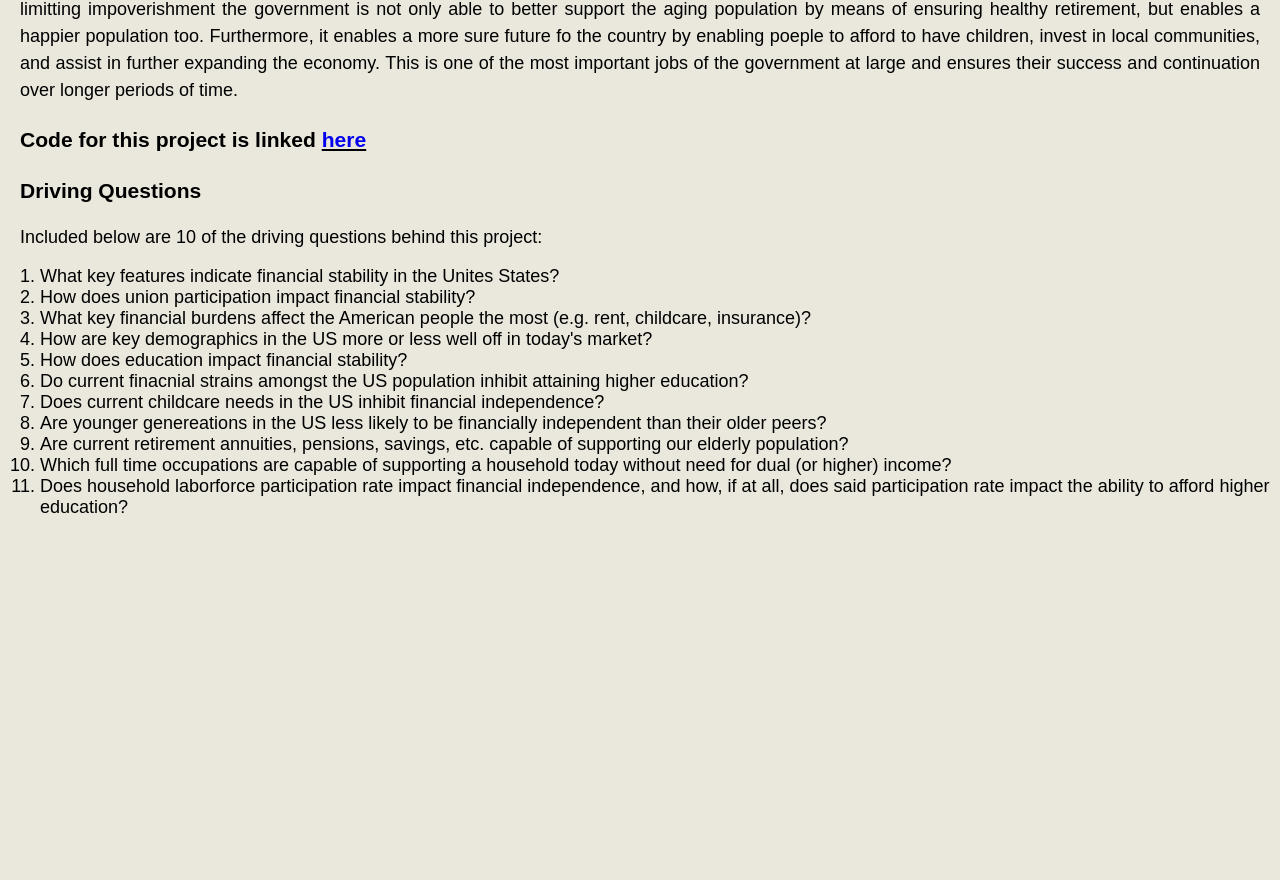
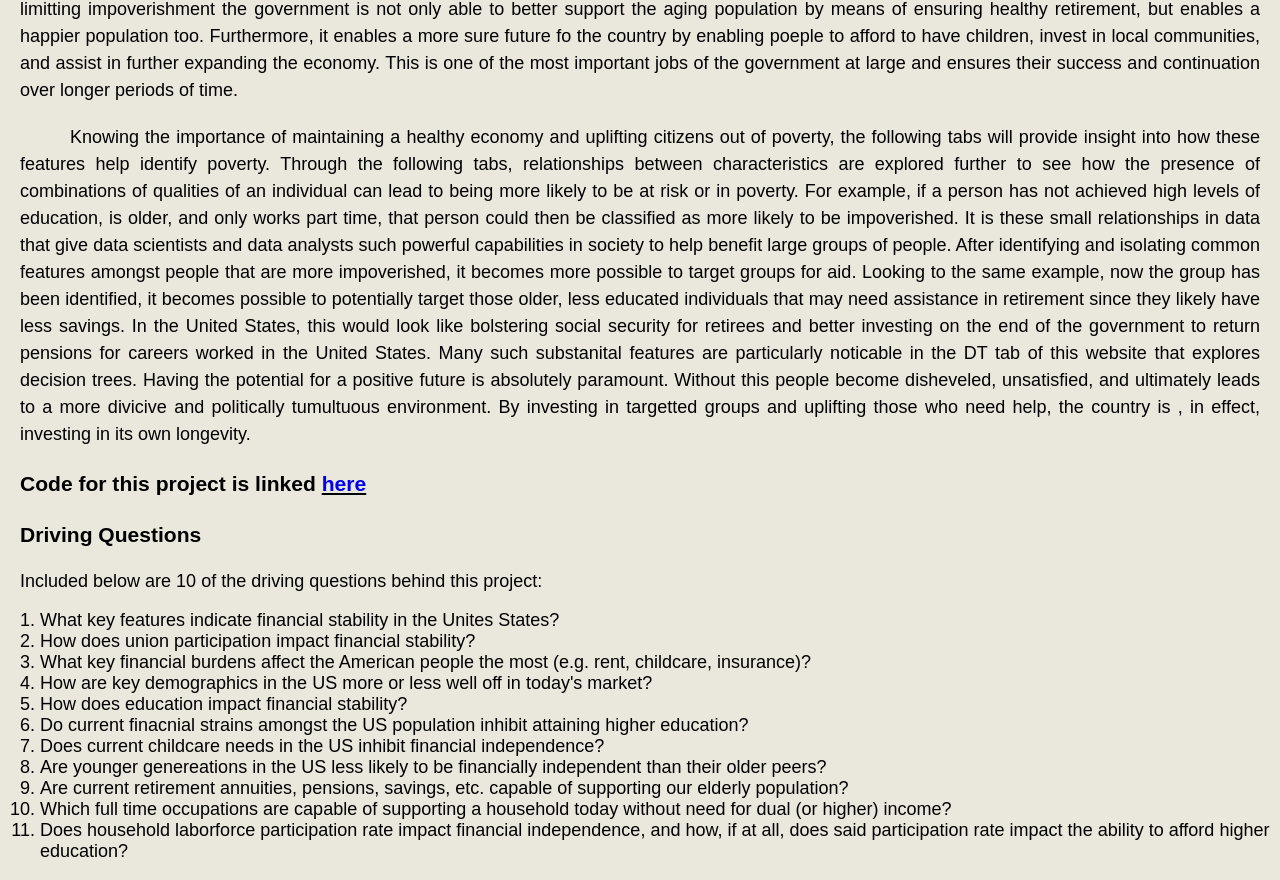
Before and after one commit to wisteriab/machine_learning_fall2024, a plain HTML site: page index.html in a window 1280 px wide. Shown: the part 1758-2638 px from the top of the page. Before the commit the page ends 2294 px from the top, so only its background shows below. Drawn offline with Linux system fonts and the light colour scheme.

Commit message:
Introduction para 4

```diff
--- a/index.html
+++ b/index.html
@@ -158,6 +158,20 @@
     This is one of the most important jobs of the government at large and ensures their success and continuation over longer periods of time.
 </p>
 
+<p>
+    Knowing the importance of maintaining a healthy economy and uplifting citizens out of poverty, the following tabs will provide insight into how these features help identify poverty.
+    Through the following tabs, relationships between characteristics are explored further to see how the presence of combinations of qualities of an individual can lead to being more likely to be at risk or in poverty.
+    For example, if a person has not achieved high levels of education, is older, and only works part time, that person could then be classified as more likely to be impoverished.
+    It is these small relationships in data that give data scientists and data analysts such powerful capabilities in society to help benefit large groups of people.
+    After identifying and isolating common features amongst people that are more impoverished, it becomes more possible to target groups for aid.
+    Looking to the same example, now the group has been identified, it becomes possible to potentially target those older, less educated individuals that may need assistance in retirement since they likely have less savings.
+    In the United States, this would look like bolstering social security for retirees and better investing on the end of the government to return pensions for careers worked in the United States.
+    Many such substanital features are particularly noticable in the DT tab of this website that explores decision trees.
+    Having the potential for a positive future is absolutely paramount.
+    Without this people become disheveled, unsatisfied, and ultimately leads to a more divicive and politically tumultuous environment.
+    By investing in targetted groups and uplifting those who need help, the country is , in effect, investing in its own longevity.
+</p>
+
 <h3>
 Code for this project is linked <u><a href = "https://github.com/wisteriab/machine_learning_fall2024">here</a></u>
 </h3>
```
Also changed, not shown: site_pages/DT.html (+1 -0 lines), site_pages/NB.html (+1 -0 lines), site_pages/Regression.html (+1 -0 lines).
